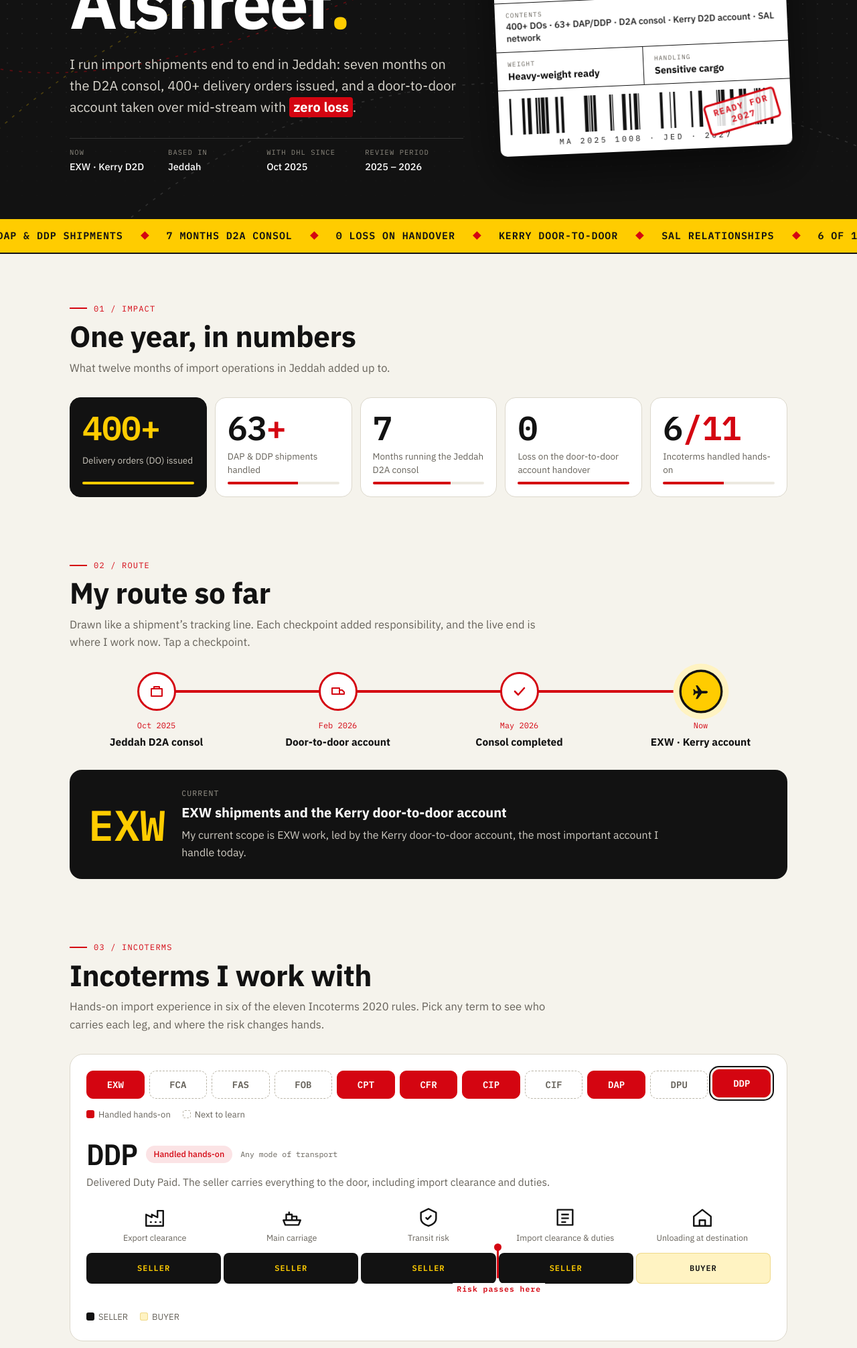
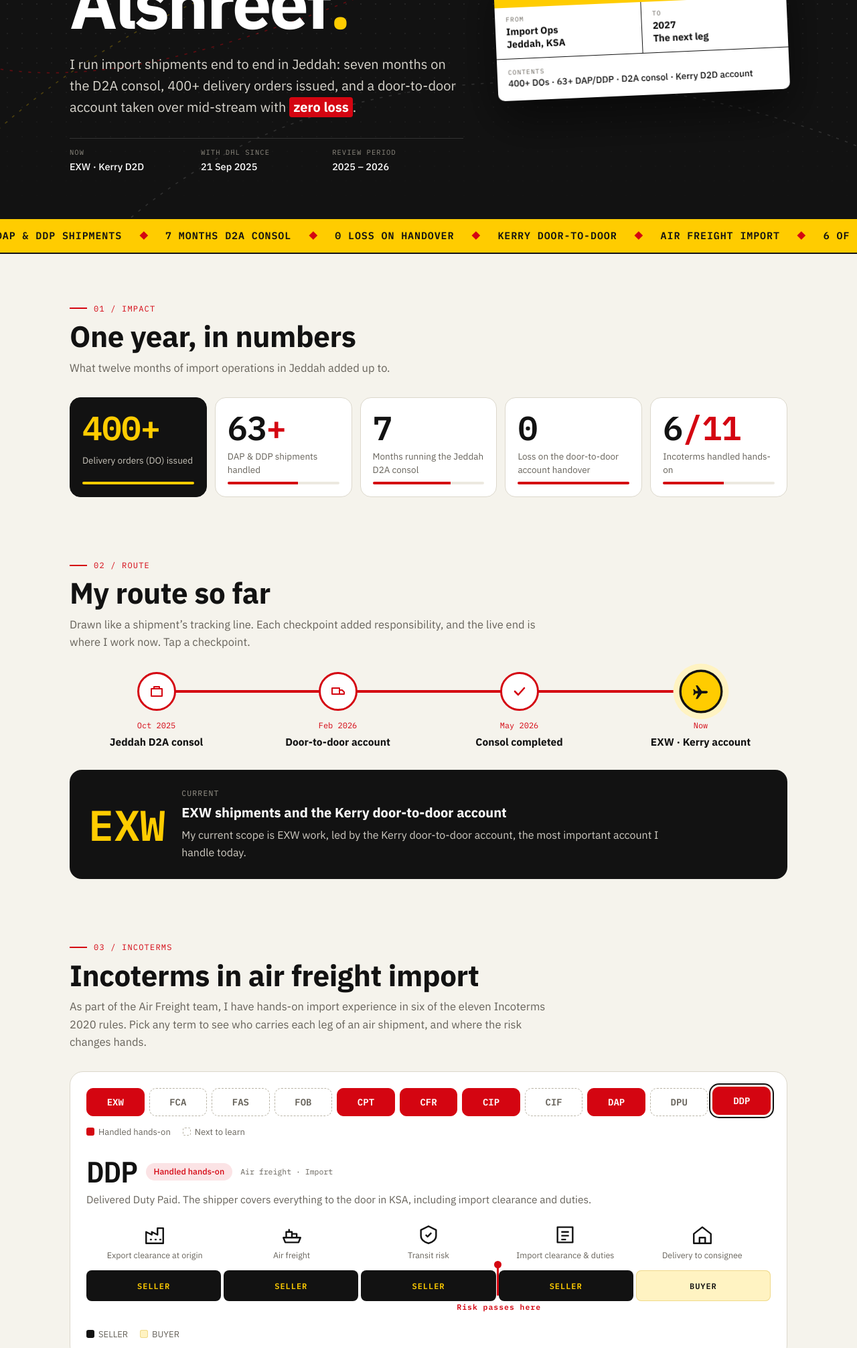
Before and after one commit to adbarqi/My, a plain HTML site: page manar/index.html in a window 1280 px wide. Shown: the part 291-2303 px from the top of the page at 67% size. Drawn offline with Linux system fonts and the light colour scheme.

Commit message:
Update Manar portfolio: wife's edits
Co-Authored-By: Claude Opus 5.5 <noreply@anthropic.com>
Claude-Session: https://claude.ai/code/session_017buTRVtX4384LnKCB98DXF

```diff
--- a/manar/index.html
+++ b/manar/index.html
@@ -48,7 +48,7 @@ h1 .ln:nth-child(2) span{animation-delay:.12s}
 h1 .y{color:var(--y)}
 .lede{font-size:clamp(17px,2vw,20px);color:#d9d6ce;max-width:34em;opacity:0;animation:fade .8s .45s forwards}
 .lede b{color:#fff;background:var(--red);padding:0 6px;border-radius:4px;font-weight:700}
-.facts{display:grid;grid-template-columns:repeat(4,minmax(0,1fr));margin-top:30px;border-top:1px solid #333;opacity:0;animation:fade .8s .6s forwards}
+.facts{display:grid;grid-template-columns:repeat(3,minmax(0,1fr));margin-top:30px;border-top:1px solid #333;opacity:0;animation:fade .8s .6s forwards}
 .facts div{padding:12px 12px 0 0;min-width:0}
 [dir=rtl] .facts div{padding:12px 0 0 12px}
 .facts dt{font-family:var(--mono);font-size:10.5px;letter-spacing:.1em;text-transform:uppercase;color:#8d897f}
@@ -68,7 +68,7 @@ h1 .y{color:var(--y)}
 .lk{font-family:var(--mono);font-size:9.5px;letter-spacing:.12em;color:var(--muted);display:block}
 [dir=rtl] .lk{font-family:var(--body);letter-spacing:0;font-size:11px}
 .lv{font-weight:700;font-size:14.5px;line-height:1.35;display:block;margin-top:1px}
-.lfull{padding:10px 16px;border-bottom:1.5px solid var(--ink)}
+.lfull{padding:12px 16px 16px}
 .lfull .lv{font-weight:500;font-size:13.5px}
 .bc{padding:12px 16px 10px;display:grid;gap:4px}
 .bc svg{width:100%;height:54px;display:block}
@@ -296,7 +296,6 @@ footer p{color:#bdb9ae;max-width:40em;font-size:17px}
         <p class="lede" data-i="lede"></p>
         <dl class="facts">
           <div><dt data-i="f1k"></dt><dd data-i="f1v"></dd></div>
-          <div><dt data-i="f2k"></dt><dd data-i="f2v"></dd></div>
           <div><dt data-i="f3k"></dt><dd data-i="f3v"></dd></div>
           <div><dt data-i="f4k"></dt><dd data-i="f4v"></dd></div>
         </dl>
@@ -305,9 +304,6 @@ footer p{color:#bdb9ae;max-width:40em;font-size:17px}
         <div class="lh"><span class="wm">DHL</span><span class="svc" data-i="lSvc"></span></div>
         <div class="lrow"><div><span class="lk" data-i="lFromK"></span><span class="lv" data-i="lFrom"></span></div><div><span class="lk" data-i="lToK"></span><span class="lv" data-i="lTo"></span></div></div>
         <div class="lfull"><span class="lk" data-i="lContK"></span><span class="lv" data-i="lCont"></span></div>
-        <div class="lrow"><div><span class="lk" data-i="lWtK"></span><span class="lv" data-i="lWt"></span></div><div><span class="lk" data-i="lHandK"></span><span class="lv" data-i="lHand"></span></div></div>
-        <div class="bc"><svg id="barcode" viewBox="0 0 300 54" preserveAspectRatio="none"></svg><span class="num">MA 2025 1008 · JED · 2027</span></div>
-        <div class="stamp" data-i="stamp"></div>
       </div>
     </div>
   </div>
@@ -341,22 +337,8 @@ footer p{color:#bdb9ae;max-width:40em;font-size:17px}
     </div></article>
   </section>
 
-  <section id="accounts">
-    <div class="sh rv"><span class="k"><bdi dir="ltr">04 / ACCOUNTS</bdi></span><h2 data-i="accH"></h2><p data-i="accP"></p></div>
-    <div class="two">
-      <article class="acc dark rv">
-        <div class="ic"><svg viewBox="0 0 24 24"><path d="M3 7h11v9H3z M14 10h4l3 3v3h-7z" fill="none" stroke="#121212" stroke-width="1.8" stroke-linejoin="round"/><circle cx="7" cy="17.5" r="1.8" fill="#121212"/><circle cx="17" cy="17.5" r="1.8" fill="#121212"/></svg></div>
-        <h3 data-i="a1H"></h3><p data-i="a1P"></p><ul data-i="a1L"></ul><span class="ghost">D2D</span>
-      </article>
-      <article class="acc rv">
-        <div class="ic"><svg viewBox="0 0 24 24"><path d="M10 14a4 4 0 0 0 5.7 0l3-3a4 4 0 0 0-5.7-5.7l-1 1 M14 10a4 4 0 0 0-5.7 0l-3 3a4 4 0 0 0 5.7 5.7l1-1" fill="none" stroke="#121212" stroke-width="1.8" stroke-linecap="round"/></svg></div>
-        <h3 data-i="a2H"></h3><p data-i="a2P"></p><ul data-i="a2L"></ul><span class="ghost">SAL</span>
-      </article>
-    </div>
-  </section>
-
   <section id="next">
-    <div class="sh rv"><span class="k"><bdi dir="ltr">05 / 2027</bdi></span><h2 data-i="nxH"></h2><p data-i="nxP"></p></div>
+    <div class="sh rv"><span class="k"><bdi dir="ltr">04 / 2027</bdi></span><h2 data-i="nxH"></h2><p data-i="nxP"></p></div>
     <div class="next" id="nextList"></div>
     <div class="support rv" id="support"></div>
   </section>
@@ -385,11 +367,11 @@ const T={
 en:{status:"IN TRANSIT · JEDDAH",eyebrow:"Import Operations · DHL Saudi Arabia",
 name:["Manar","Alshreef"],
 lede:"I run import shipments end to end in Jeddah: seven months on the D2A consol, 400+ delivery orders issued, and a door-to-door account taken over mid-stream with <b>zero loss</b>.",
-f1k:"Now",f1v:"EXW · Kerry D2D",f2k:"Based in",f2v:"Jeddah",f3k:"With DHL since",f3v:"Oct 2025",f4k:"Review period",f4v:"2025 – 2026",
+f1k:"Now",f1v:"EXW · Kerry D2D",f2k:"Based in",f2v:"Jeddah",f3k:"With DHL since",f3v:"21 Sep 2025",f4k:"Review period",f4v:"2025 – 2026",
 lSvc:"PRIORITY<br>DOOR-TO-DOOR",lFromK:"FROM",lFrom:"Import Ops<br>Jeddah, KSA",lToK:"TO",lTo:"2027<br>The next leg",
-lContK:"CONTENTS",lCont:"400+ DOs · 63+ DAP/DDP · D2A consol · Kerry D2D account · SAL network",
+lContK:"CONTENTS",lCont:"400+ DOs · 63+ DAP/DDP · D2A consol · Kerry D2D account",
 lWtK:"WEIGHT",lWt:"Heavy-weight ready",lHandK:"HANDLING",lHand:"Sensitive cargo",stamp:"READY FOR<br>2027",
-mq:["400+ DELIVERY ORDERS","63+ DAP & DDP SHIPMENTS","7 MONTHS D2A CONSOL","0 LOSS ON HANDOVER","KERRY DOOR-TO-DOOR","SAL RELATIONSHIPS","6 OF 11 INCOTERMS","READY FOR 2027"],
+mq:["400+ DELIVERY ORDERS","63+ DAP & DDP SHIPMENTS","7 MONTHS D2A CONSOL","0 LOSS ON HANDOVER","KERRY DOOR-TO-DOOR","AIR FREIGHT IMPORT","6 OF 11 INCOTERMS","READY FOR 2027"],
 impH:"One year, in numbers",impP:"What twelve months of import operations in Jeddah added up to.",
 stats:[["400","+","Delivery orders (DO) issued",1],["63","+","DAP & DDP shipments handled",.63],["7","","Months running the Jeddah D2A consol",.7],["0","","Loss on the door-to-door account handover",1],["6","/11","Incoterms handled hands-on",.545]],
 routeH:"My route so far",routeP:"Drawn like a shipment’s tracking line. Each checkpoint added responsibility, and the live end is where I work now. Tap a checkpoint.",
@@ -398,21 +380,21 @@ route:[
  {d:"Feb 2026",t:"Door-to-door account",k:"FEB 2026 → NOW",big:"0",h:"Took over a door-to-door account mid-stream",p:"I picked up a live door-to-door account from February and continued it without losing any business during the handover."},
  {d:"May 2026",t:"Consol completed",k:"7 MONTHS",big:"400+",h:"Consol assignment completed",p:"Seven months on the D2A consol, alongside 400+ delivery orders and 63+ DAP and DDP shipments."},
  {d:"Now",t:"EXW · Kerry account",k:"CURRENT",big:"EXW",h:"EXW shipments and the Kerry door-to-door account",p:"My current scope is EXW work, led by the Kerry door-to-door account, the most important account I handle today."}],
-incH:"Incoterms I work with",incP:"Hands-on import experience in six of the eleven Incoterms 2020 rules. Pick any term to see who carries each leg, and where the risk changes hands.",
+incH:"Incoterms in air freight import",incP:"As part of the Air Freight team, I have hands-on import experience in six of the eleven Incoterms 2020 rules. Pick any term to see who carries each leg of an air shipment, and where the risk changes hands.",
 legOn:"Handled hands-on",legOff:"Next to learn",
-stages:["Export clearance","Main carriage","Transit risk","Import clearance & duties","Unloading at destination"],
-seller:"SELLER",buyer:"BUYER",risk:"Risk passes here",done:"Handled hands-on",todo:"Next to learn",anyMode:"Any mode of transport",seaMode:"Sea and inland waterway only",
-desc:{EXW:"Ex Works. Goods are made available at the seller’s premises; the buyer arranges everything else, including export clearance.",
-FCA:"Free Carrier. The seller clears export and hands the goods to the buyer’s carrier at the named place.",
-CPT:"Carriage Paid To. The seller pays carriage to the destination, but risk passes when goods reach the first carrier.",
-CIP:"Carriage and Insurance Paid To. As CPT, plus the seller buys all-risks cargo insurance for the buyer.",
-DAP:"Delivered at Place. The seller delivers to the named place, ready for unloading; the buyer clears import and pays duties.",
-DPU:"Delivered at Place Unloaded. As DAP, but the seller also unloads at destination.",
-DDP:"Delivered Duty Paid. The seller carries everything to the door, including import clearance and duties.",
-FAS:"Free Alongside Ship. The seller places export-cleared goods alongside the vessel at the port of loading.",
-FOB:"Free On Board. The seller clears export and loads the goods on board the vessel named by the buyer.",
-CFR:"Cost and Freight. The seller pays sea freight to the destination port; risk passes once goods are on board.",
-CIF:"Cost, Insurance and Freight. As CFR, plus the seller buys minimum cargo insurance."},
+stages:["Export clearance at origin","Air freight","Transit risk","Import clearance & duties","Delivery to consignee"],
+seller:"SELLER",buyer:"BUYER",risk:"Risk passes here",done:"Handled hands-on",todo:"Next to learn",anyMode:"Air freight · Import",
+desc:{EXW:"Ex Works. Cargo is made available at the shipper’s premises; the consignee arranges everything else, including export clearance and the air freight.",
+FCA:"Free Carrier. The shipper clears export and hands the cargo to the consignee’s nominated forwarder or airline at origin.",
+FAS:"Free Alongside. The shipper delivers export-cleared cargo to the carrier’s terminal at origin; the consignee books and pays the freight.",
+FOB:"Free On Board. The shipper clears export and delivers the cargo to the carrier nominated by the consignee; freight is collect.",
+CPT:"Carriage Paid To. The shipper pays air freight to the destination airport, but risk passes once the airline receives the cargo.",
+CFR:"Cost and Freight. The shipper pays freight to destination; risk passes when the cargo is handed over at origin.",
+CIP:"Carriage and Insurance Paid To. As CPT, plus the shipper buys all-risks cargo insurance for the consignee.",
+CIF:"Cost, Insurance and Freight. As CFR, plus the shipper buys cargo insurance.",
+DAP:"Delivered at Place. The shipper delivers to the named place in KSA; the consignee clears import and pays duties.",
+DPU:"Delivered at Place Unloaded. As DAP, but the shipper also unloads the cargo at destination.",
+DDP:"Delivered Duty Paid. The shipper covers everything to the door in KSA, including import clearance and duties."},
 accH:"Accounts and relationships",accP:"Where I add value beyond the shipment count.",
 a1H:"Kerry door-to-door account",a1P:"My most important account today, run end to end on EXW terms.",
 a1L:["Full ownership from pickup to delivery","Built on the door-to-door account I took over in February 2026","Zero loss since the handover"],
@@ -424,15 +406,15 @@ supK:"SUPPORT I AM ASKING FOR",
 support:["Sensitive-cargo and dangerous-goods training","Mentoring from a key-account owner","Assignment to shipments on new Incoterms"],
 askK:"MY ASK FOR 2027",askH:"Contract conversion, and <em>a larger account.</em>",
 askP:"One year in, I have shown I can carry volume, protect accounts and solve problems at release. I am ready for the next leg.",
-note:"Figures are from my own shipment and delivery-order records for October 2025 to November 2026."},
+note:"Figures are from my own shipment and delivery-order records for September 2025 to November 2026."},
 ar:{status:"قيد الشحن · جدة",eyebrow:"عمليات الاستيراد · "+L("DHL")+" السعودية",
 name:["منار","الشريف"],
 lede:"أتولى شحنات الاستيراد في جدة من البداية للنهاية: سبعة أشهر على كونسول "+L("D2A")+"، وأكثر من 400 إذن تسليم، وحساب دور تو دور استلمته أثناء التشغيل <b>دون أي خسارة</b>.",
-f1k:"حالياً",f1v:L("EXW")+" · "+L("Kerry"),f2k:"المدينة",f2v:"جدة",f3k:"في "+L("DHL")+" منذ",f3v:"أكتوبر 2025",f4k:"فترة التقييم",f4v:L("2025 – 2026"),
+f1k:"حالياً",f1v:L("EXW")+" · "+L("Kerry"),f2k:"المدينة",f2v:"جدة",f3k:"في "+L("DHL")+" منذ",f3v:"21 سبتمبر 2025",f4k:"فترة التقييم",f4v:L("2025 – 2026"),
 lSvc:"أولوية<br>دور تو دور",lFromK:"من",lFrom:"عمليات الاستيراد<br>جدة",lToK:"إلى",lTo:"2027<br>المرحلة القادمة",
-lContK:"المحتويات",lCont:"أكثر من 400 إذن تسليم · 63 شحنة "+L("DAP/DDP")+" · كونسول "+L("D2A")+" · حساب "+L("Kerry")+" · علاقات سال",
+lContK:"المحتويات",lCont:"أكثر من 400 إذن تسليم · 63 شحنة "+L("DAP/DDP")+" · كونسول "+L("D2A")+" · حساب "+L("Kerry"),
 lWtK:"الوزن",lWt:"جاهزة للشحنات الثقيلة",lHandK:"المناولة",lHand:"شحنات حساسة",stamp:"جاهزة<br>لعام 2027",
-mq:["400+ DELIVERY ORDERS","63+ DAP & DDP SHIPMENTS","7 MONTHS D2A CONSOL","0 LOSS ON HANDOVER","KERRY DOOR-TO-DOOR","SAL RELATIONSHIPS","6 OF 11 INCOTERMS","READY FOR 2027"],
+mq:["400+ DELIVERY ORDERS","63+ DAP & DDP SHIPMENTS","7 MONTHS D2A CONSOL","0 LOSS ON HANDOVER","KERRY DOOR-TO-DOOR","AIR FREIGHT IMPORT","6 OF 11 INCOTERMS","READY FOR 2027"],
 impH:"عام واحد بالأرقام",impP:"حصيلة اثني عشر شهراً من عمليات الاستيراد في جدة.",
 stats:[["400","+","إذن تسليم "+L("DO")+" أصدرتها",1],["63","+","شحنة "+L("DAP & DDP"),.63],["7","","أشهر على كونسول "+L("D2A")+" جدة",.7],["0","","خسارة عند استلام حساب دور تو دور",1],["6","/11","من قواعد الإنكوترمز بخبرة عملية",.545]],
 routeH:"مساري حتى الآن",routeP:"مرسوم كخط تتبّع شحنة: كل نقطة أضافت مسؤولية جديدة، والطرف النشط هو موقعي الحالي. اضغط على أي نقطة.",
@@ -441,21 +423,21 @@ route:[
  {d:"Feb 2026",t:"حساب دور تو دور",k:"FEB 2026 → NOW",big:"0",h:"استلام حساب دور تو دور أثناء التشغيل",p:"استلمت حساب دور تو دور قائماً من فبراير، واستمر دون خسارة أي عمل أثناء التسليم."},
  {d:"May 2026",t:"إتمام الكونسول",k:"7 MONTHS",big:"400+",h:"إتمام مهمة الكونسول",p:"سبعة أشهر على كونسول "+L("D2A")+"، إلى جانب أكثر من 400 إذن تسليم و63 شحنة "+L("DAP & DDP")+"."},
  {d:"Now",t:L("EXW")+" · حساب "+L("Kerry"),k:"CURRENT",big:"EXW",h:"شحنات "+L("EXW")+" وحساب "+L("Kerry")+" دور تو دور",p:"نطاق عملي الحالي شحنات "+L("EXW")+"، وأهمها حساب "+L("Kerry")+" دور تو دور، وهو أهم حساب أتولاه اليوم."}],
-incH:"الإنكوترمز التي أعمل بها",incP:"خبرة استيراد عملية في ست من أصل إحدى عشرة قاعدة. اختر أي قاعدة لترى من يتحمّل كل مرحلة، وأين تنتقل المخاطر.",
+incH:"الإنكوترمز في استيراد الشحن الجوي",incP:"ضمن فريق الشحن الجوي، لدي خبرة استيراد عملية في ست من أصل إحدى عشرة قاعدة. اختر أي قاعدة لترى من يتحمّل كل مرحلة من الشحنة الجوية، وأين تنتقل المخاطر.",
 legOn:"خبرة عملية",legOff:"الخطوة القادمة",
-stages:["التخليص عند التصدير","النقل الرئيسي","مخاطر النقل","التخليص الجمركي والرسوم","التفريغ في الوجهة"],
-seller:"البائع",buyer:"المشتري",risk:"هنا تنتقل المخاطر",done:"خبرة عملية",todo:"الخطوة القادمة",anyMode:"لأي وسيلة نقل",seaMode:"للنقل البحري والنهري فقط",
-desc:{EXW:"تسليم في موقع البائع، ويتولى المشتري كل ما بعد ذلك بما فيه التخليص عند التصدير.",
-FCA:"يخلّص البائع التصدير ويسلّم البضاعة لناقل المشتري في المكان المحدد.",
-CPT:"يدفع البائع أجرة النقل حتى الوجهة، لكن المخاطر تنتقل عند التسليم لأول ناقل.",
-CIP:"مثل "+L("CPT")+" مع تأمين شامل يشتريه البائع لصالح المشتري.",
-DAP:"يسلّم البائع في المكان المحدد جاهزة للتفريغ، ويتولى المشتري التخليص ودفع الرسوم.",
-DPU:"مثل "+L("DAP")+" لكن البائع يتولى التفريغ في الوجهة أيضاً.",
-DDP:"يتولى البائع كل شيء حتى الباب، بما فيه التخليص الجمركي والرسوم.",
-FAS:"يضع البائع البضاعة مخلّصة للتصدير بجانب السفينة في ميناء الشحن.",
-FOB:"يخلّص البائع التصدير ويحمّل البضاعة على السفينة التي يحددها المشتري.",
-CFR:"يدفع البائع الشحن البحري حتى ميناء الوصول، والمخاطر تنتقل بعد التحميل على السفينة.",
-CIF:"مثل "+L("CFR")+" مع تأمين بالحد الأدنى يشتريه البائع."},
+stages:["التخليص في بلد التصدير","الشحن الجوي","مخاطر النقل","التخليص الجمركي والرسوم","التسليم للمستلم"],
+seller:"البائع",buyer:"المشتري",risk:"هنا تنتقل المخاطر",done:"خبرة عملية",todo:"الخطوة القادمة",anyMode:"الشحن الجوي · استيراد",
+desc:{EXW:"البضاعة جاهزة في موقع الشاحن، ويتولى المستلم كل ما بعد ذلك بما فيه التخليص في بلد التصدير والشحن الجوي.",
+FCA:"يخلّص الشاحن التصدير ويسلّم البضاعة للوكيل أو شركة الطيران التي يحددها المستلم في بلد التصدير.",
+FAS:"يسلّم الشاحن البضاعة مخلّصة للتصدير في محطة الناقل، ويحجز المستلم الشحن ويدفع أجرته.",
+FOB:"يخلّص الشاحن التصدير ويسلّم البضاعة للناقل الذي يحدده المستلم، والشحن على حساب المستلم.",
+CPT:"يدفع الشاحن الشحن الجوي حتى مطار الوصول، لكن المخاطر تنتقل عند استلام شركة الطيران للبضاعة.",
+CFR:"يدفع الشاحن الشحن حتى الوجهة، والمخاطر تنتقل عند تسليم البضاعة في بلد التصدير.",
+CIP:"مثل "+L("CPT")+" مع تأمين شامل يشتريه الشاحن لصالح المستلم.",
+CIF:"مثل "+L("CFR")+" مع تأمين على البضاعة يشتريه الشاحن.",
+DAP:"يسلّم الشاحن في المكان المحدد في المملكة، ويتولى المستلم التخليص الجمركي ودفع الرسوم.",
+DPU:"مثل "+L("DAP")+" لكن الشاحن يتولى تفريغ البضاعة في الوجهة أيضاً.",
+DDP:"يتولى الشاحن كل شيء حتى الباب في المملكة، بما فيه التخليص الجمركي والرسوم."},
 accH:"الحسابات والعلاقات",accP:"القيمة التي أضيفها بعيداً عن عدد الشحنات.",
 a1H:"حساب "+L("Kerry")+" دور تو دور",a1P:"أهم حساب أتولاه اليوم، بشروط "+L("EXW")+" ومن البداية للنهاية.",
 a1L:["مسؤولية كاملة من الاستلام حتى التسليم","امتداد لحساب دور تو دور الذي استلمته في فبراير 2026","صفر خسارة منذ الاستلام"],
@@ -467,7 +449,7 @@ supK:"الدعم الذي أطلبه",
 support:["تدريب على الشحنات الحساسة والبضائع الخطرة","إرشاد من مسؤول حسابات رئيسية","إسناد شحنات بقواعد إنكوترمز جديدة"],
 askK:"طلبي لعام 2027",askH:"تحويل العقد، <em>وتولّي حساب أكبر.</em>",
 askP:"خلال عام واحد أثبتّ قدرتي على تحمّل حجم العمل، وحماية الحسابات، وحل مشاكل الإفراج. وأنا جاهزة للمرحلة القادمة.",
-note:"الأرقام من سجلات شحناتي وأذونات التسليم للفترة من أكتوبر 2025 إلى نوفمبر 2026."}
+note:"الأرقام من سجلات شحناتي وأذونات التسليم للفترة من سبتمبر 2025 إلى نوفمبر 2026."}
 };
 const TERMS=["EXW","FCA","FAS","FOB","CPT","CFR","CIP","CIF","DAP","DPU","DDP"];
 const DONE=new Set(["EXW","CPT","CIP","DAP","DDP","CFR"]);
@@ -491,7 +473,7 @@ let lang="en",sel=3,term="DDP",counted=false;
 const $=id=>document.getElementById(id);
 
 // barcode
-(function(){let x=0,s=7,h="";while(x<296){s=(s*9301+49297)%233280;const w=1+Math.floor(s/233280*4);if(Math.floor(s/7)%2)h+='<rect x="'+x+'" y="0" width="'+w+'" height="54" fill="#121212"/>';x+=w+1}$("barcode").innerHTML=h})();
+false&&(function(){let x=0,s=7,h="";while(x<296){s=(s*9301+49297)%233280;const w=1+Math.floor(s/233280*4);if(Math.floor(s/7)%2)h+='<rect x="'+x+'" y="0" width="'+w+'" height="54" fill="#121212"/>';x+=w+1}$("barcode").innerHTML=h})();
 
 function render(){
   const t=T[lang];
@@ -520,7 +502,7 @@ function drawTerm(){
   const t=T[lang];
   $("terms").innerHTML=TERMS.map(c=>'<button class="'+(DONE.has(c)?"on":"")+'" aria-pressed="'+(c===term)+'" data-t="'+c+'">'+c+'</button>').join("");
   $("terms").querySelectorAll("button").forEach(b=>b.onclick=()=>{term=b.dataset.t;drawTerm()});
-  $("tdet").innerHTML='<div class="thead"><span class="code">'+term+'</span><span class="pill'+(DONE.has(term)?'':' no')+'">'+(DONE.has(term)?t.done:t.todo)+'</span><span class="mode">'+(SEA.has(term)?t.seaMode:t.anyMode)+'</span></div><p class="desc">'+t.desc[term]+'</p>';
+  $("tdet").innerHTML='<div class="thead"><span class="code">'+term+'</span><span class="pill'+(DONE.has(term)?'':' no')+'">'+(DONE.has(term)?t.done:t.todo)+'</span><span class="mode">'+t.anyMode+'</span></div><p class="desc">'+t.desc[term]+'</p>';
   $("jicons").innerHTML=t.stages.map((s,i)=>'<div><svg viewBox="0 0 24 24">'+JICON[i]+'</svg><span>'+s+'</span></div>').join("");
   const sp=SPLIT[term],tr=$("track");
   let cells=tr.querySelectorAll(".cell");
```
